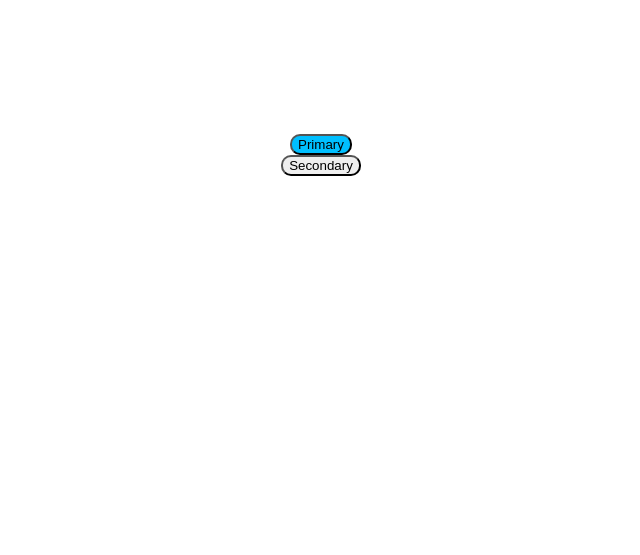
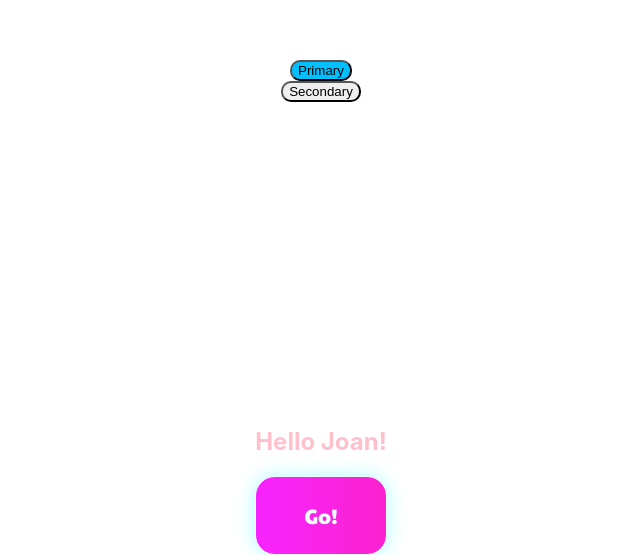
Before and after one commit to SilviaBarcellini/bakend, a Next.js app: page / in a window 1280 px wide. Shown: the part 245-800 px from the top of the page, without its empty margins (319-959 px from the left). Built offline with nearby package versions, Linux system fonts and the light colour scheme.

Commit message:
🔥 delete greetings.stories

```diff
--- a/components/greetings/greetings.module.css
+++ b/components/greetings/greetings.module.css
@@ -1,3 +1,3 @@
 .greetings {
-  color: blue;
+  color: pink;
 }
--- a/components/greetings/greetings.tsx
+++ b/components/greetings/greetings.tsx
@@ -1,11 +1,8 @@
+import React from "react";
 import styles from "./greetings.module.css";
 
-type GreetingsProps = {
-  greetings: string;
-};
-
-function Greetings(greetings, ...props) {
-  return <p className={styles.greetings}>{greetings}</p>;
+function Greetings() {
+  return <h2 className={styles.greetings}>Hello Joan!</h2>;
 }
 
 export default Greetings;
--- a/pages/index.tsx
+++ b/pages/index.tsx
@@ -1,5 +1,7 @@
 import Head from "next/head";
 import Button from "../components/button/Button";
+import Btn from "../components/btn/btn";
+import Greetings from "../components/greetings/greetings";
 import styles from "../styles/Home.module.css";
 
 export default function Home() {
@@ -14,6 +16,10 @@ export default function Home() {
         <Button primary label="Primary" />
         <Button primary={false} label="Secondary" />
       </main>
+      <div>
+        <Greetings />
+        <Btn label="Go!" />
+      </div>
     </div>
   );
 }
```
Also changed, not shown: 1 other file (tests, documents, lock files or other folders).
